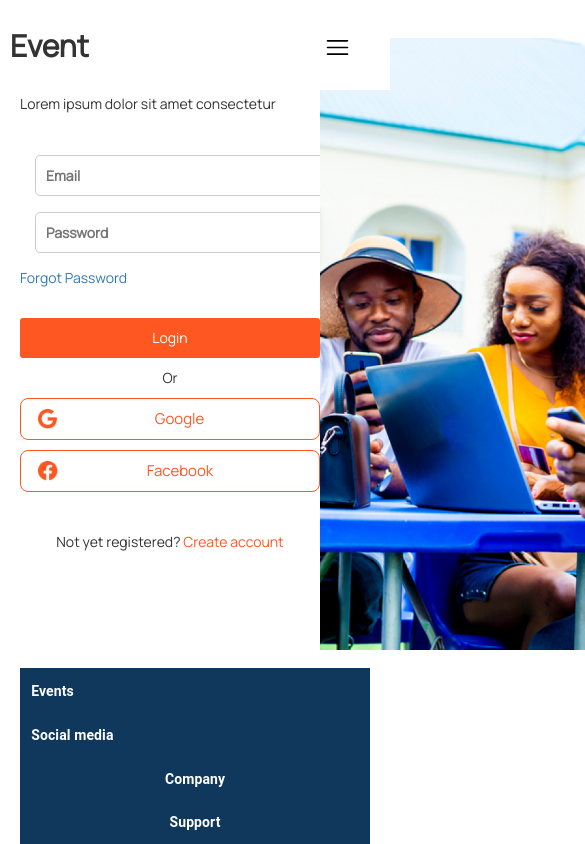
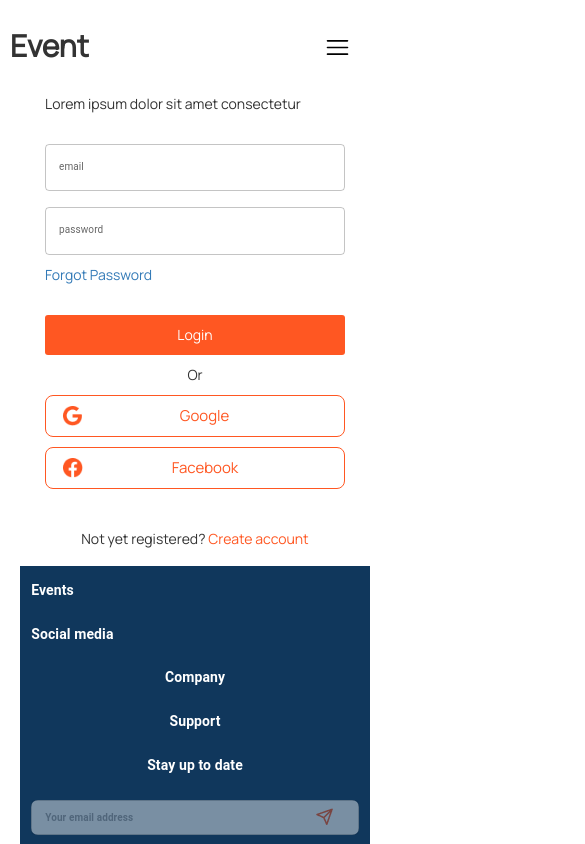
Before and after one commit to decadevs/event-booking-frontend-sq12, a React (Vite) app: page /login in a window 390 px wide. Shown: the top 844 px of the page, 585 px wide, since content can reach past the window. Built offline with nearby package versions, Linux system fonts and the light colour scheme.

Commit message:
Login Page responsiveness

```diff
--- a/src/App.tsx
+++ b/src/App.tsx
@@ -41,7 +41,7 @@ function App() {
               <Route path='/ticket-selection' element={<TicketSelection />} />
               <Route path='/InputField' element={<InputField name={''} type={'number'} value={''} onChange={function (event: ChangeEvent<HTMLInputElement>): void {
                 throw new Error('Function not implemented.');
-              } } />} />
+              } } label={''} id={''} />} />
               <Route path='/button' element={<Buttons content={undefined} height={''} width={''} onClick={function (): void {
                 throw new Error('Function not implemented.');
               } } />} />
--- a/src/components/InputField/InputField.tsx
+++ b/src/components/InputField/InputField.tsx
@@ -1,24 +1,69 @@
+// import React from "react";
+// import { FormContainer, Input } from "./style";
+
+// interface Props {
+//     name: string;
+//     type: "text" | "number" | "email";
+//     [key: string]: any;
+//     label?: string
+//     value: string
+//     placeholder?: string
+//     onChange: (event: React.ChangeEvent<HTMLInputElement>) => void
+
+// }
+// const InputField: React.FC<Props> = ({ type, label, onChange, value, name, placeholder, ...props }) => {
+
+//     return (
+//         <FormContainer>
+//             <label htmlFor={label}>{label}</label>
+//             <Input type={type} value={value} name={name} placeholder={placeholder} onChange={onChange} {...props} />
+//         </FormContainer>);
+
+// };
+// export default InputField;
+
 import React from "react";
-import { FormContainer, Input } from "./style";
-
+import FormControl from "@mui/material/FormControl";
+import Box from "@mui/material/Box";
+import TextField from "@mui/material/TextField";
 interface Props {
-    name: string;
-    type: "text" | "number" | "email";
-    [key: string]: any;
-    label?: string
-    value: string
-    placeholder?: string
-    onChange: (event: React.ChangeEvent<HTMLInputElement>) => void
-
+  name: string;
+  type: "text" | "number" | "email" | "password" | "date";
+  [key: string]: any;
+  label: string;
+  value: string;
+  id: string;
+  placeholder?: string;
+  onChange: (event: React.ChangeEvent<HTMLInputElement>) => void;
+  boxSx?: Record<string, unknown>;
 }
-const InputField: React.FC<Props> = ({ type, label, onChange, value, name, placeholder, ...props }) => {
-
-    return (
-        <FormContainer>
-            <label htmlFor={label}>{label}</label>
-            <Input type={type} value={value} name={name} placeholder={placeholder} onChange={onChange} {...props} />
-        </FormContainer>);
-
-
+const InputField: React.FC<Props> = ({
+  type,
+  label,
+  onChange,
+  value,
+  name,
+  id,
+  placeholder,
+  boxSx,
+  ...props
+}) => {
+  return (
+    <Box sx={boxSx}>
+      {" "}
+      <FormControl fullWidth>
+        {" "}
+        <TextField
+          label={label}
+          id={id}
+          type={type}
+          value={value}
+          name={name}
+          placeholder={placeholder}
+          onChange={onChange}
+        />{" "}
+      </FormControl>{" "}
+    </Box>
+  );
 };
 export default InputField;
--- a/src/pages/login/Login.module.css
+++ b/src/pages/login/Login.module.css
@@ -96,3 +96,9 @@
 .createLogin{
     color: #ff5722;
 }
+
+@media(max-width: 768px) {
+    .loginFormImg {
+        display: none;
+    }
+}
--- a/src/pages/login/Login.tsx
+++ b/src/pages/login/Login.tsx
@@ -4,8 +4,8 @@ import LoginCSS from "./Login.module.css";
 import LoginImg from "../../assets/login-img.png";
 import Button from "../../components/Buttons/Buttons";
 import { Link } from "react-router-dom";
-import vector from "../../assets/Vector.png"
-import Vector from "../../assets/Vector 2.png"
+import vector from "../../assets/Vector.png";
+import Vector from "../../assets/Vector 2.png";
 
 function Login() {
   return (
@@ -21,34 +21,39 @@ function Login() {
             <div className={LoginCSS.loginForm}>
               <InputField
                 className={LoginCSS.loginFormInput}
-                name={""}
-                placeholder={"Email"}
-                type={"text"}
+                name={"email"}
+
+                type={"email"}
                 value={""}
                 onChange={function (
                   event: React.ChangeEvent<HTMLInputElement>
                 ): void {
                   throw new Error("Function not implemented.");
                 }}
+                label={"email"}
+                id={""}
+                boxSx={{mb: 2}}
               />
               <InputField
                 className={LoginCSS.loginFormInput}
-                name={""}
-                placeholder={"Password"}
-                type={"text"}
+                name={"password"}
+
+                type={"password"}
                 value={""}
                 onChange={function (
                   event: React.ChangeEvent<HTMLInputElement>
                 ): void {
                   throw new Error("Function not implemented.");
                 }}
+                label={"password"}
+                id={""}
+                boxSx={{}}
               />
-            <div  className={LoginCSS.forgotPass}>
+              <div className={LoginCSS.forgotPass}>
                 <Link to={""}>Forgot Password</Link>
               </div>
 
-            <div className={LoginCSS.loginButton} >
-
+              <div className={LoginCSS.loginButton}>
                 <Button
                   content={"Login"}
                   height={""}
@@ -62,32 +67,29 @@ function Login() {
                 <p> Or </p>
               </div>
               <div className={LoginCSS.loginIcon}>
-              <button className={LoginCSS.googleBtn} style={{width: "300px"}}>
-                    <img
-                    src={Vector}
-                    alt= 'google icon'
-                    height = '20'
-                    />
+                <button
+                  className={LoginCSS.googleBtn}
+                  style={{ width: "300px" }}
+                >
+                  <img src={Vector} alt="google icon" height="20" />
                   <p className={LoginCSS.socialP}> Google </p>
                 </button>
 
                 <button className={LoginCSS.facebookBtn}>
-                    <img
-                    src={vector}
-                    alt= 'facebook icon'
-                    height = '20'
-                    />
+                  <img src={vector} alt="facebook icon" height="20" />
                   <p className={LoginCSS.socialP}> Facebook </p>
                 </button>
-
               </div>
-              <div className={LoginCSS.notReg}>Not yet registered?
+              <div className={LoginCSS.notReg}>
+                Not yet registered?
                 {/* <div className={LoginCSS.createLogin}>
                 <Link to={""}>Create account</Link>
               </div> */}
-              <Link className={LoginCSS.createLogin} to={""}> Create account</Link>
+                <Link className={LoginCSS.createLogin} to={""}>
+                  {" "}
+                  Create account
+                </Link>
               </div>
-
             </div>
           </div>
         </div>
```
Lines whose indentation alone changed are shown as unchanged.
